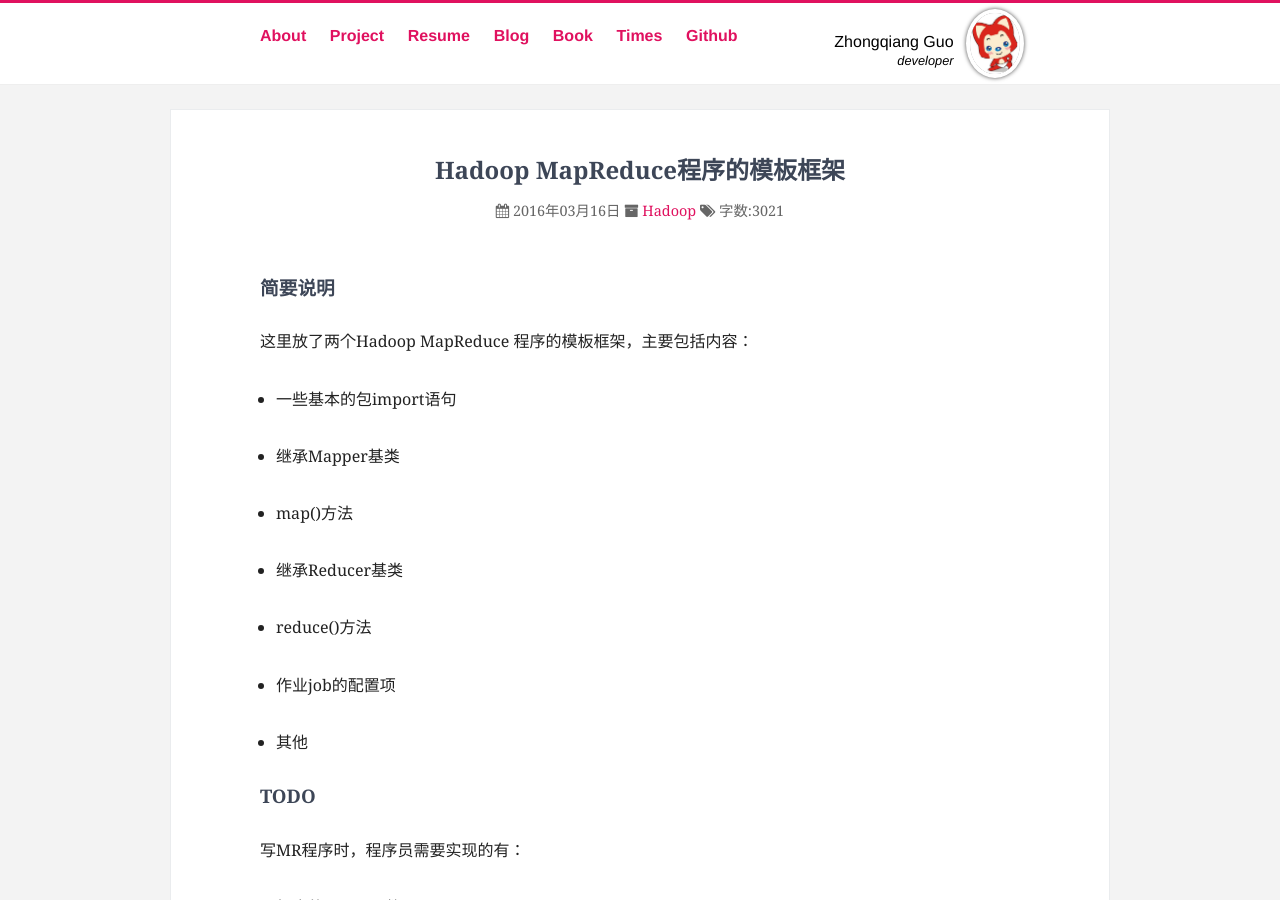
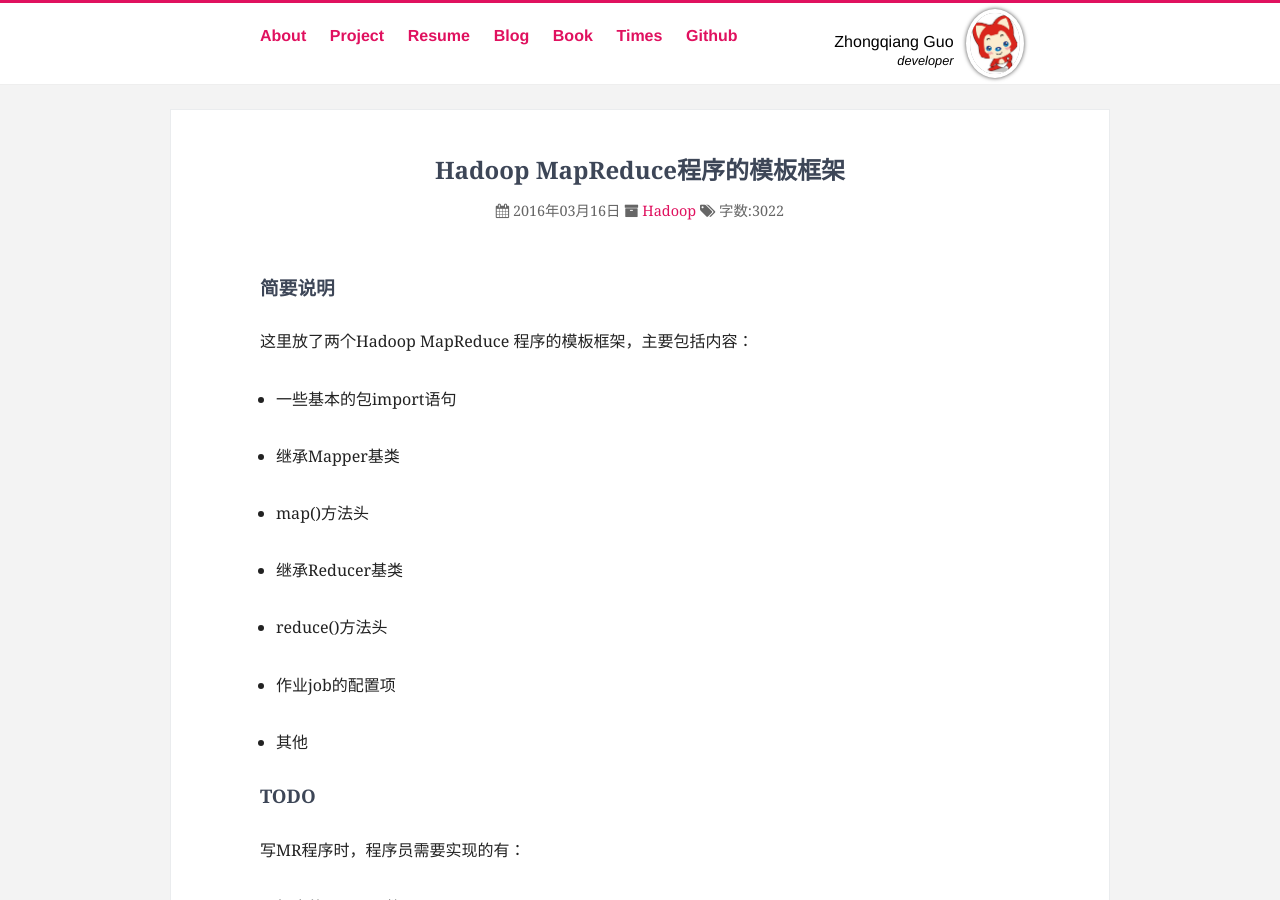
Before and after one commit to Zhongqiang-Guo/zhongqiang-guo.github.io, a Jekyll site: the page built from _posts/2016-03-16-Hadoop-MapReduce-programming-template.md, in a window 1280 px wide and 900 px high. Built offline with Jekyll 4.4.1, drawn with Linux system fonts in a browser that asks for light colours; nearby versions of some CDN libraries; Markdown is read by kramdown in place of the engine named in the settings; comment, search, counter and statistics services are not loaded.

Commit message:
change blog content

```diff
--- a/_posts/2016-03-16-Hadoop-MapReduce-programming-template.md
+++ b/_posts/2016-03-16-Hadoop-MapReduce-programming-template.md
@@ -10,26 +10,26 @@ categories: [Hadoop]
 ###简要说明
 这里放了两个Hadoop MapReduce 程序的模板框架，主要包括内容：
 
-- 一些基本的包import语句
+* 一些基本的包import语句
 
-- 继承Mapper基类
+* 继承Mapper基类
 
-- map()方法
+* map()方法头
 
-- 继承Reducer基类
+* 继承Reducer基类
 
-- reduce()方法
+* reduce()方法头
 
-- 作业job的配置项
+* 作业job的配置项
 
-- 其他
+* 其他
 
 ###TODO
 写MR程序时，程序员需要实现的有：
 
-- 相应的map()函数
+* 相应的map()函数
 
-- reduce()函数
+* reduce()函数
 
 ###MapReduce程序模板1
 
```
